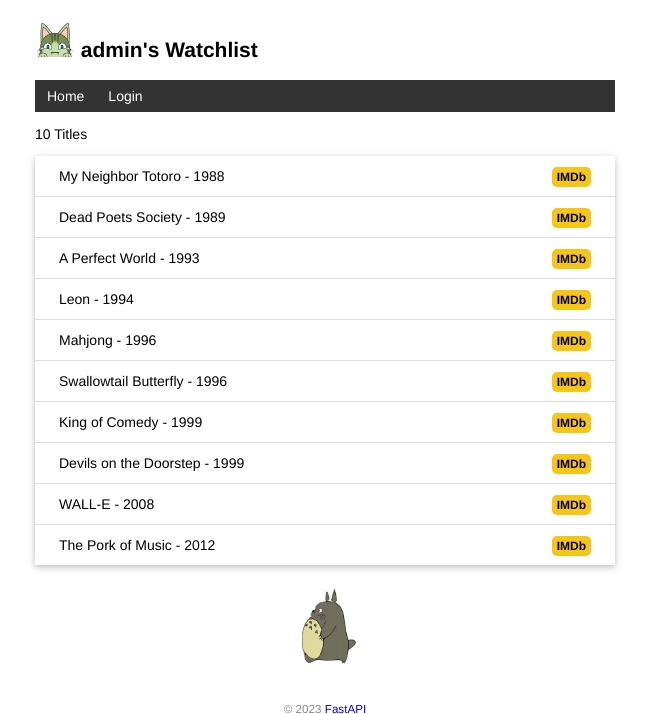
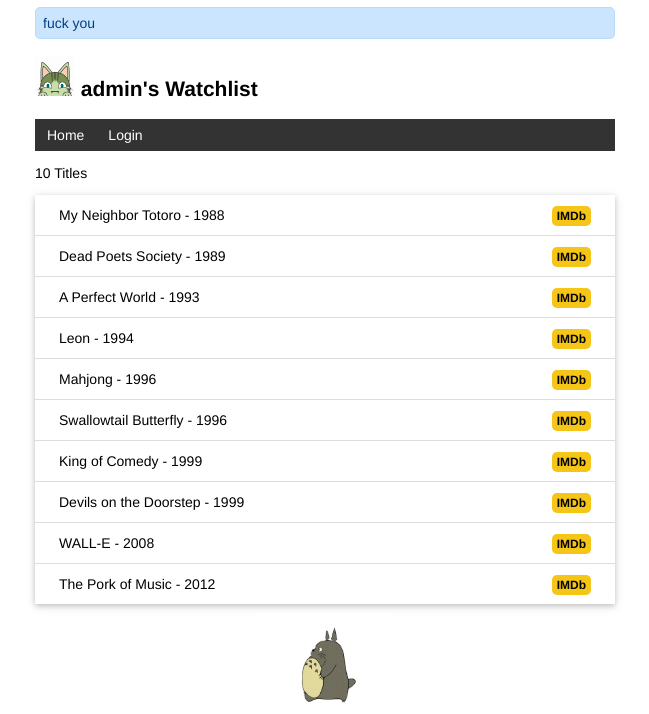
Before and after one commit to Tesla9527/watchlist, a FastAPI app: page / in a window 1280 px wide. Shown: the top 714 px of the page, without its empty margins (315-964 px from the left). Run offline with FastAPI, Linux system fonts and the light colour scheme.

Commit message:
fuck you

```diff
--- a/static/templates/base.html
+++ b/static/templates/base.html
@@ -10,6 +10,7 @@
     {% endblock %}
 </head>
 <body>
+<div class="alert">fuck you</div>
 <h2>
     <img alt="Avatar" class="avatar" src="{{ url_for('static', path='images/avatar.png') }}">
     {{ user.name }}'s Watchlist
```
